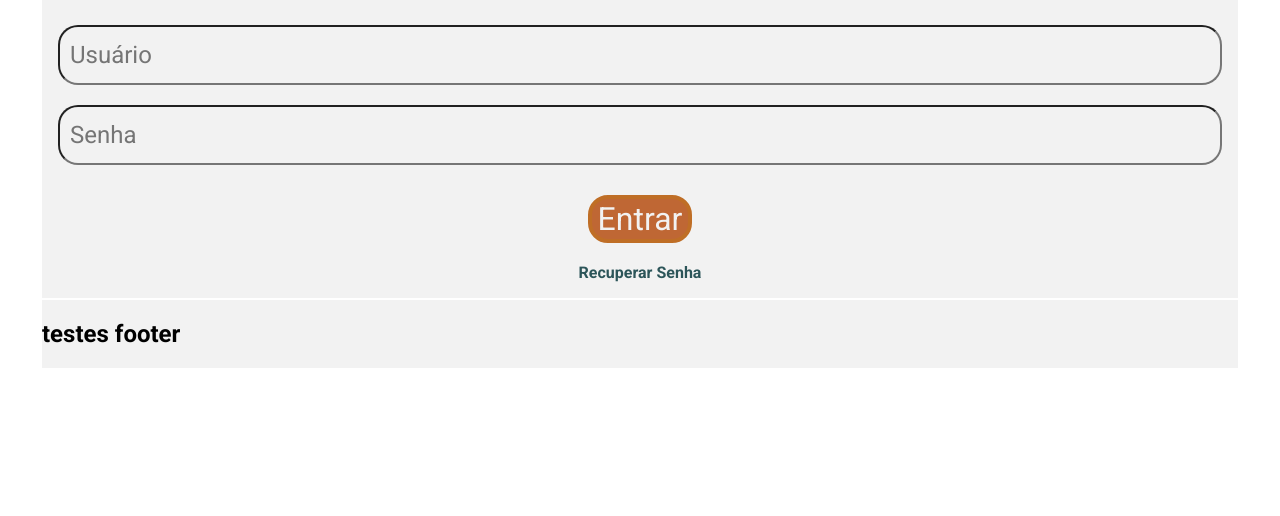
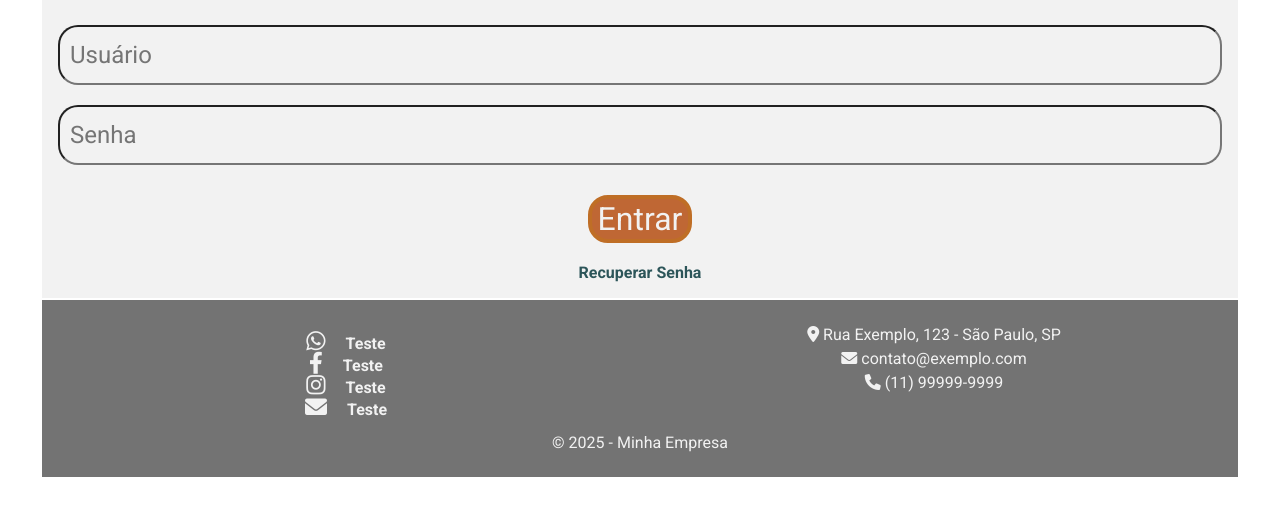
Before and after one commit to Jose-argentino/pi2_univesp, a PHP site: page / in a window 1280 px wide. Shown: the part 110-626 px from the top of the page. Run offline with PHP 8.4, Linux system fonts and the light colour scheme.

Commit message:
index ok
fazendo a blacked

```diff
--- a/index.php
+++ b/index.php
@@ -8,6 +8,8 @@
     <link rel="stylesheet" href="loja/css/geral.css">
     <link rel="stylesheet" href="loja/css/menu.css">
     <link rel="stylesheet" href="loja/css/index.css">
+    <link rel="stylesheet" href="loja/css/footerExterno.css">
+
     <title>
         Bem vindo
     </title>
@@ -20,6 +22,7 @@
             if (erro) {
                 document.getElementById("mensagem-erro").innerText = erro;
                 document.getElementById("mensagem-erro").style.display = "block";
+                alert(erro); // exibe uma caixa nativa do navegador com botão OK
             }
         };
     </script>
@@ -76,7 +79,27 @@
         </main>
 
         <footer>
-            <h2>testes footer</h2>
+            <div class="ContatosEmpresa">
+
+                <!-- Ícones das redes sociais -->
+                <div class="social-icons">
+                    <a href="https://wa.me/5500000000000" target="_blank"><i class="fab fa-whatsapp"><span>Teste</span></i></a>
+                    <a href="https://facebook.com" target="_blank"><i class="fab fa-facebook-f"><span>Teste</span></i></a>
+                    <a href="https://instagram.com" target="_blank"><i class="fab fa-instagram"><span>Teste</span></i></a>
+                    <a href="mailto:contato@exemplo.com"><i class="fas fa-envelope"><span>Teste</span></i></a>
+                </div>
+
+                <!-- Informações de contato -->
+                 <div>
+                    <p><i class="fas fa-map-marker-alt"></i> Rua Exemplo, 123 - São Paulo, SP</p>
+                    <p><i class="fas fa-envelope"></i> contato@exemplo.com</p>
+                    <p><i class="fas fa-phone"></i> (11) 99999-9999</p>
+                </div>
+
+            </div>
+
+            <p>&copy; 2025 - Minha Empresa</p>
+
         </footer>
 
     </div>
--- /dev/null
+++ b/loja/css/footerExterno.css
@@ -0,0 +1,60 @@
+footer{
+    display: flex;
+    flex-direction: column;
+    gap: 5 px;
+    background: var(--background-color-3);
+    color: var(--cor-fonte-6);
+    text-align: center;
+    padding: 20px 10px;
+}
+
+.social-icons {
+    margin: 10px 0;
+}
+
+.social-icons a {
+    color: var(--cor-fonte-6);
+    margin: 0 10px;
+    font-size: 22px;
+    text-decoration: none;
+    transition: 0.3s;
+}
+
+.social-icons a span{
+    font-size: 0;
+}
+
+.social-icons a:hover {
+    color: var(--cor-fonte-6);
+}
+
+footer p {
+    margin: 5px 0;
+    font-size: 1rem;
+}
+
+/* Estilo responsivo*/
+@media (min-width: 700px){
+    .social-icons{
+        display: flex;
+        flex-direction: column;
+    }
+
+    .social-icons a{
+        display: flex;
+        align-items: center;
+        justify-content: space-around;
+    }
+
+    .social-icons a span{
+        padding-left: 20px;
+        font-size: 1rem;
+        font-weight: bold;
+
+    }
+    .ContatosEmpresa {
+        display: grid;
+        grid-template-columns: 1fr 1fr;
+        gap: 5 px;
+    }
+}
--- a/loja/css/index.css
+++ b/loja/css/index.css
@@ -30,6 +30,7 @@ main{
     display: flex;
     justify-content: center;
     margin-top: 20px;
+    min-width: 25vh;
 }
 
 .entrar {
@@ -50,26 +51,17 @@ main{
     color: var(--cor-fonte-2);
 }
 
-footer{
-    background: var(--background-color-6);
-}
-
 /* Estilo responsivo*/
 @media (min-width: 700px){
-    .recuperar-senha {
+    .recuperar-senha:hover {
         cursor: pointer;
-    }
-
-    .recuperar-senha:hover {
         text-decoration: underline;
         color: var(--cor-fonte-1);
     }
 
-    .entrar{
+    .entrar:hover {
         cursor: pointer;
-    }
-    .entrar:haver {
-        font-size: 2rem;
+        font-size: 3rem;
         color:var(--cor-fonte-6);
     }
 }
--- a/loja/home-13&9&7E9.html
+++ b/loja/home.php
@@ -13,6 +13,9 @@
 
 <body>
     <div id="container">
+        <?php
+        var_dump()
+        ?>
         <header>
             <div id="logoPequena">
             <img class="logoPequenaImg" src="img/logo/logo_1.jpg" alt="">
--- a/loja/php/login_process.php
+++ b/loja/php/login_process.php
@@ -36,18 +36,18 @@ if ($_SERVER["REQUEST_METHOD"] == "POST") {
 
         } else {
             // Senha ou usuário inválido → redireciona com erro
-            header("Location: ../../home.php?erro=" . urlencode("Dados inválidos"));
+            header("Location: ../../index.php?erro=" . urlencode("Dados inválidos"));
             exit;
         }
 
     } catch (PDOException $err) {
         // Erro de banco → redireciona com mensagem genérica
-        header("Location: ,,/../home.php?erro=" . urlencode("Erro no servidor"));
+        header("Location: ../../index.php?erro=" . urlencode("Erro no servidor"));
         exit;
     }
 
 } else {
     // Se o acesso não foi via POST, redireciona para login
-    header("Location: ../../home.php?erro=" . urlencode("Requisição inválida"));
+    header("Location: ../../index.php?erro=" . urlencode("Requisição inválida"));
     exit;
 }
```
Also changed, not shown: loja/php/conexao.php (+17 -11 lines).
